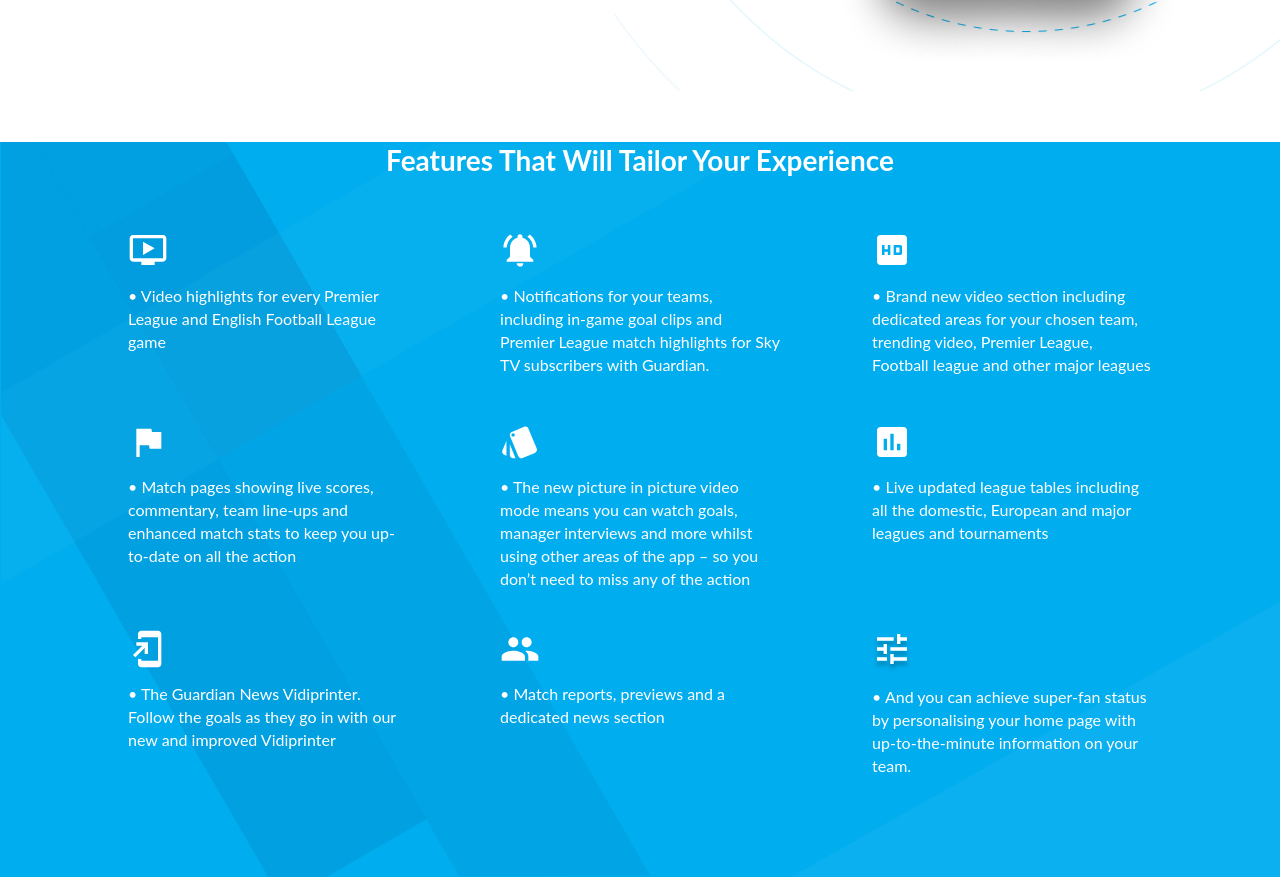
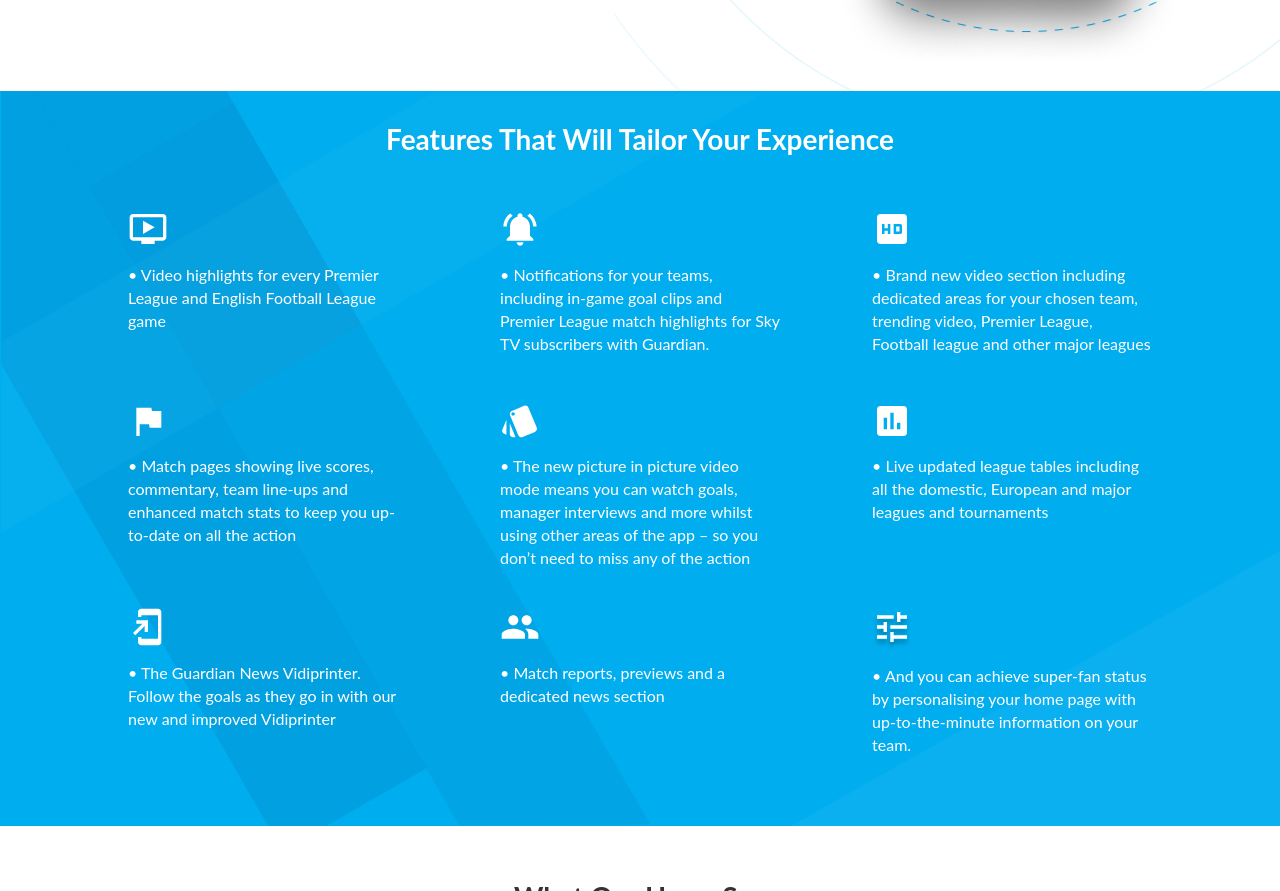
Before and after one commit to yartes83/cursor-homework-YGolub, a plain HTML site: page HomeWork-9/index.html in a window 1280 px wide. Shown: the part 1880-2771 px from the top of the page. Drawn offline with Linux system fonts and the light colour scheme.

Commit message:
HomeWork-9

```diff
--- a/HomeWork-9/styles.css
+++ b/HomeWork-9/styles.css
@@ -7,7 +7,7 @@
 
 .wrapper { max-width: 1440px; height: 4027px; margin: 0 auto; }
 
-@media (max-width: 460px) {
+@media (max-width: 720px) {
     .wrapper { max-width: 360px; height: 5897px; margin: 0 auto; }
 }
 /*------------------------------------------------------------------------------------------------------------------*/
@@ -61,7 +61,7 @@ header {
     cursor: pointer;
 }
 
-@media (max-width: 460px) {
+@media (max-width: 720px) {
     header {
         max-width: 100%;
         height: 525px;
@@ -158,7 +158,7 @@ header {
     color: #00ADEE;
     cursor: pointer;
 }
-@media (max-width: 460px) {
+@media (max-width: 720px) {
     .leftSecondBlock {
         position: absolute;
         width: 388px;
@@ -226,7 +226,7 @@ header {
     height: 100%;
     background-image: url("images/block3_right.png");
 }
-@media (max-width: 460px) {
+@media (max-width: 720px) {
     .thirdBlock {
         display: block;
         width: 360px;
@@ -266,7 +266,8 @@ header {
     font-size: 28px;
     line-height: 37px;
     color: #FFFFFF;
-    margin-top: 4%;
+    /*margin-top: 8%;*/
+    padding-top: 30px;
 }
 .features {
     position: relative;
@@ -291,7 +292,7 @@ header {
     color: #FFFFFF;
 }
 
-@media (max-width: 460px) {
+@media (max-width: 720px) {
     .fourBlock {
         margin-top: 535px;
         display: block;
@@ -371,7 +372,7 @@ header {
 .left_circle {margin-left: 7%; margin-top: 3%;}
 .right_circle {margin-top: 2.9%; margin-left: 78%;}
 .points {margin-top: 3.5%; margin-left: 46%}
-@media (max-width: 460px) {
+@media (max-width: 720px) {
     .usersSay {height: 161px; justify-content: center}
     .fifeBlock {
         display: block;
@@ -424,7 +425,7 @@ header {
     vertical-align: center;
     justify-content: space-between;
 }
-@media (max-width: 460px) {
+@media (max-width: 720px) {
     .sixBlock {
         display: block;
         width: 360px;
@@ -473,7 +474,7 @@ header {
 .sevenRight>p {width: 73%; margin-left: 10%; margin-bottom: 6%}
 .sevenHeader {text-align: left; margin: 12% 0 8% 10%}
 .sevenButtons {margin-left: 10%}
-@media (max-width: 460px) {
+@media (max-width: 720px) {
     .sevenBlock {
         display: block;
         width: 100%;
@@ -486,6 +487,7 @@ header {
         display: block;
         position: absolute;
         background-image: url("images/b7_background_mob.png");
+        background-repeat: no-repeat;
         width: 100%;
         height: 261px;
         margin-top: 400px;
@@ -522,7 +524,7 @@ footer {
     list-style: none;
     justify-content: space-between;
 }
-@media (max-width: 460px) {
+@media (max-width: 720px) {
     footer {
         display: block;
         margin-top: 260px;
```
